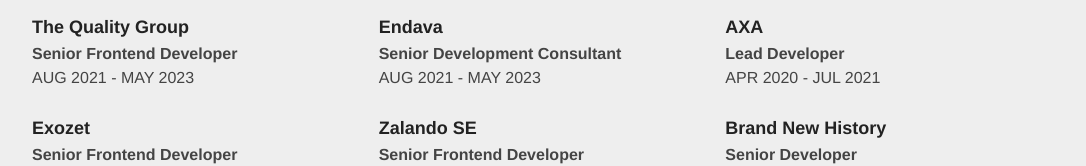
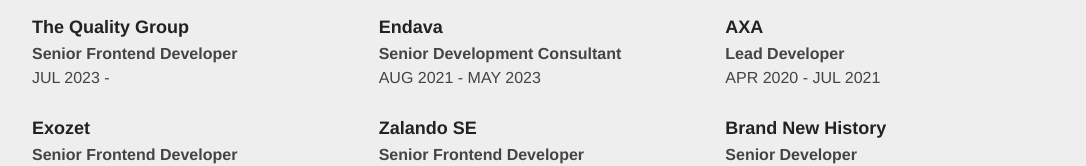
Before and after one commit to campsafari/campsafari.github.io, a React (Create React App) app: page / in a window 1280 px wide. Shown: the part 447-613 px from the top of the page, without its empty margins (96-1182 px from the left). Built offline with nearby package versions, Linux system fonts and the light colour scheme; a web font is replaced by a local one.

Commit message:
update data

```diff
--- a/src/data.js
+++ b/src/data.js
@@ -1,330 +1,352 @@
 export default {
-
   info: {
-        name: 'Daniel Schillat',
-        date: '18.06.1977',
-        languages: 'Deutsch / Englisch',
-        nationality: 'german',
-        address: 'Naumannstr. 6',
-        city: 'Berlin',
-        zip: '10829',
-        country: 'Germany',
-        intro: 'I am specializing for over 20 years in the development of user facing applications.',
-        tooling: 'The tools i heavily use include: React, React Native, Apollo, NextJS, Typescript, Sketch, Zeplin, Figma, Material UI, Tailwind',
-        phone: '+49 160 947 499 26',
-        email: 'ds@campsafari.de',
+    name: "Daniel Schillat",
+    date: "18.06.1977",
+    languages: "Deutsch / Englisch",
+    nationality: "german",
+    address: "Naumannstr. 6",
+    city: "Berlin",
+    zip: "10829",
+    country: "Germany",
+    intro:
+      "I am specializing for over 20 years in the development of user facing applications.",
+    tooling:
+      "The tools i heavily use include: React, React Native, Apollo, NextJS, Typescript, Sketch, Zeplin, Figma, Material UI, Tailwind",
+    phone: "+49 160 947 499 26",
+    email: "ds@campsafari.de",
   },
 
-    'roles': {
-        title: 'Experience:',
+  roles: {
+    title: "Experience:",
     items: [
       {
-                'from': '01.08.2021',
-                'to': '31.05.2023',
-                'role': 'Senior Frontend Developer',
-                'company': 'The Quality Group',
-                'description': 'Migrating multiple online shops built on different tech stacks to a single code base based on Remix / Shopify Hydrogen.',
+        from: "01.07.2023",
+        to: "",
+        role: "Senior Frontend Developer",
+        company: "The Quality Group",
+        description:
+          "Migrating multiple online shops built on different tech stacks to a single code base based on Remix / Shopify Hydrogen.",
       },
       {
-                'from': '01.08.2021',
-                'to': '31.05.2023',
-                'role': 'Senior Development Consultant',
-                'company': 'Endava',
-                'description': 'I was hired to guide and lead a team for a german video streaming platform. The platform consists of multiple REST apis, a graphql backend and the frontend was built with NextJs and Apollo. My responsibilities were backend & frontend coding, UX and development consulting, creating user flows in figma, project management, writing user stories for new features, validating feature requests made by the client and mentoring other developers in the team.',
+        from: "01.08.2021",
+        to: "31.05.2023",
+        role: "Senior Development Consultant",
+        company: "Endava",
+        description:
+          "I was hired to guide and lead a team for a german video streaming platform. The platform consists of multiple REST apis, a graphql backend and the frontend was built with NextJs and Apollo. My responsibilities were backend & frontend coding, UX and development consulting, creating user flows in figma, project management, writing user stories for new features, validating feature requests made by the client and mentoring other developers in the team.",
       },
       {
-                'from': '01.04.2020',
-                'to': '31.06.2021',
-                'role': 'Lead Developer',
-                'company': 'AXA',
-                'description': 'AXA hired me to design and develop an internal process management application. This was build using NextJs, Apollo and Material UI.',
+        from: "01.04.2020",
+        to: "31.06.2021",
+        role: "Lead Developer",
+        company: "AXA",
+        description:
+          "AXA hired me to design and develop an internal process management application. This was build using NextJs, Apollo and Material UI.",
       },
       {
-                'from': '01.05.2017',
-                'to': '31.03.2020',
-                'role': 'Senior Frontend Developer',
-                'company': 'Exozet',
-                'description': 'In this role i was mostly leading frontend development teams and helping the developers with the transition to modern tech stacks like React, Apollo and Redux as well as laying the foundations of that particular projects.',
+        from: "01.05.2017",
+        to: "31.03.2020",
+        role: "Senior Frontend Developer",
+        company: "Exozet",
+        description:
+          "In this role i was mostly leading frontend development teams and helping the developers with the transition to modern tech stacks like React, Apollo and Redux as well as laying the foundations of that particular projects.",
       },
       {
-                'from': '01.01.2015',
-                'to': '31.04.2017',
-                'role': 'Senior Frontend Developer',
-                'company': 'Zalando SE',
-                'description': 'I was hired as a lead developer to kick start Zalando´s curating shopping platform.',
+        from: "01.01.2015",
+        to: "31.04.2017",
+        role: "Senior Frontend Developer",
+        company: "Zalando SE",
+        description:
+          "I was hired as a lead developer to kick start Zalando´s curating shopping platform.",
       },
       {
-                'from': '01.01.2010',
-                'to': '01.01.2011',
-                'role': 'Senior Developer',
-                'company': 'Brand New History',
-                'description': '',
+        from: "01.01.2010",
+        to: "01.01.2011",
+        role: "Senior Developer",
+        company: "Brand New History",
+        description: "",
       },
       {
-                'from': '01.06.2003',
-                'to': '31.12.2016',
-                'role': 'Senior Frontend Developer',
-                'company': 'Solebox',
-                'description': '',
+        from: "01.06.2003",
+        to: "31.12.2016",
+        role: "Senior Frontend Developer",
+        company: "Solebox",
+        description: "",
       },
       {
-                'from': '01.09.2010',
-                'to': '31.12.2014',
-                'role': 'Senior Frontend Developer',
-                'company': 'Exozet',
-                'description': '',
+        from: "01.09.2010",
+        to: "31.12.2014",
+        role: "Senior Frontend Developer",
+        company: "Exozet",
+        description: "",
       },
       {
-                'from': '01.01.2007',
-                'to': '31.12.2009',
-                'role': 'Developer, Founder',
-                'company': 'Shopper E-Commerce Platform',
-                'description': '',
+        from: "01.01.2007",
+        to: "31.12.2009",
+        role: "Developer, Founder",
+        company: "Shopper E-Commerce Platform",
+        description: "",
       },
       {
-                'from': '01.01.2001',
-                'to': '31.12.2002',
-                'role': 'Developer, Founder',
-                'company': 'IT Wars',
-                'description': '',
+        from: "01.01.2001",
+        to: "31.12.2002",
+        role: "Developer, Founder",
+        company: "IT Wars",
+        description: "",
       },
       {
-                'from': '01.12.1999',
-                'to': '31.12.2001',
-                'role': 'Frontend Developer',
-                'company': 'R.Ø.S.A. Berlin',
-                'description': '',
+        from: "01.12.1999",
+        to: "31.12.2001",
+        role: "Frontend Developer",
+        company: "R.Ø.S.A. Berlin",
+        description: "",
       },
     ],
   },
-    'projects': {
-        title: 'Selected Projects:',
+  projects: {
+    title: "Selected Projects:",
     items: [
       {
-                title: 'The Masked Singer App',
-                role: 'Lead Developer',
-                from: '01.02.2020',
-                to: '31.03.2020',
-                tools: 'React Native, Apollo Client, GraphQl',
-                description: 'Development of the mobile app for the TV show "The Masked Singer" with React-Native and Apollo Client',
-                link: '',
+        title: "The Masked Singer App",
+        role: "Lead Developer",
+        from: "01.02.2020",
+        to: "31.03.2020",
+        tools: "React Native, Apollo Client, GraphQl",
+        description:
+          'Development of the mobile app for the TV show "The Masked Singer" with React-Native and Apollo Client',
+        link: "",
       },
       {
-                title: 'Big Brother App',
-                role: 'Lead Developer',
-                from: '01.12.2019',
-                to: '01.03.2020',
-                tools: 'React Native, Apollo Client, GraphQl',
-                description: 'Development of the mobile app for the TV show "Big Brother" with React-Native and Apollo Client',
-                link: '',
+        title: "Big Brother App",
+        role: "Lead Developer",
+        from: "01.12.2019",
+        to: "01.03.2020",
+        tools: "React Native, Apollo Client, GraphQl",
+        description:
+          'Development of the mobile app for the TV show "Big Brother" with React-Native and Apollo Client',
+        link: "",
       },
       {
-                title: '3sat Mediathek Web',
-                role: 'Senior Frontend Developer',
-                from: '01.12.2018',
-                to: '01.05.2019',
-                tools: 'SASS, Foundation, Javascript, Atomic Design',
-                description: 'Development of the foundation for frontend components and bridging the gap between design and development. This was done by establishing a common lingo for modules and components, setting up the workflow between design and development via sketch and zeplin as well as defining component APIs for engineering.',
-                link: 'https://www.3sat.de',
+        title: "3sat Mediathek Web",
+        role: "Senior Frontend Developer",
+        from: "01.12.2018",
+        to: "01.05.2019",
+        tools: "SASS, Foundation, Javascript, Atomic Design",
+        description:
+          "Development of the foundation for frontend components and bridging the gap between design and development. This was done by establishing a common lingo for modules and components, setting up the workflow between design and development via sketch and zeplin as well as defining component APIs for engineering.",
+        link: "https://www.3sat.de",
       },
       {
-                title: '3sat Mediathek App',
-                role: 'Lead Developer',
-                from: '01.12.2018',
-                to: '01.05.2019',
-                tools: 'React Native, Redux, RxJS, Atomic Design',
-                description: '',
-                link: 'https://apps.apple.com/de/app/3sat-mediathek/id687276377',
+        title: "3sat Mediathek App",
+        role: "Lead Developer",
+        from: "01.12.2018",
+        to: "01.05.2019",
+        tools: "React Native, Redux, RxJS, Atomic Design",
+        description: "",
+        link: "https://apps.apple.com/de/app/3sat-mediathek/id687276377",
       },
       {
-                title: 'ZDF Mediathek',
-                role: 'Lead Frontend Developer',
-                from: '01.06.2019',
-                to: '',
-                tools: 'Foundation, Javascript, SASS, Redux, React',
-                description: 'Establishing a solid component foundation and a partly migration of the existing stack based on twig and spring boot to react and redux. The migration was done gradually via react portals.',
-                link: 'https://apps.apple.com/de/app/3sat-mediathek/id687276377',
+        title: "ZDF Mediathek",
+        role: "Lead Frontend Developer",
+        from: "01.06.2019",
+        to: "",
+        tools: "Foundation, Javascript, SASS, Redux, React",
+        description:
+          "Establishing a solid component foundation and a partly migration of the existing stack based on twig and spring boot to react and redux. The migration was done gradually via react portals.",
+        link: "https://apps.apple.com/de/app/3sat-mediathek/id687276377",
       },
       {
-                title: 'ZDFtivi App',
-                role: 'Frontend Developer',
-                from: '01.05.2017',
-                to: '31.12.2017',
-                tools: 'React Native, Redux, RxJS',
-                description: '',
-                link: '',
+        title: "ZDFtivi App",
+        role: "Frontend Developer",
+        from: "01.05.2017",
+        to: "31.12.2017",
+        tools: "React Native, Redux, RxJS",
+        description: "",
+        link: "",
       },
       {
-                title: 'Zalon by Zalando',
-                role: 'Lead Frontend Developer',
-                from: '01.01.2015',
-                to: '31.03.2017',
-                tools: 'SASS, Javascript, Foundation, Scala, Atomic Design',
-                description: 'Implementation of the client facing frontend architecture based on "Atomic Design" principles. Further development of an admin interface in React for managing orders and assembling outfits for clients.',
-                link: 'https://www.zalon.de',
+        title: "Zalon by Zalando",
+        role: "Lead Frontend Developer",
+        from: "01.01.2015",
+        to: "31.03.2017",
+        tools: "SASS, Javascript, Foundation, Scala, Atomic Design",
+        description:
+          'Implementation of the client facing frontend architecture based on "Atomic Design" principles. Further development of an admin interface in React for managing orders and assembling outfits for clients.',
+        link: "https://www.zalon.de",
       },
       {
-                title: 'Solebox Onlinestore',
-                role: 'Developer, Designer, DevOp',
-                from: '01.01.2003',
-                to: '31.10.2016',
-                tools: 'SASS, Javascript, Magento, PHP, Atomic Design, AWS',
-                description: 'Responsive Onlineshop for the berlin based sneaker Boutique Solebox.',
-                link: 'expired',
+        title: "Solebox Onlinestore",
+        role: "Developer, Designer, DevOp",
+        from: "01.01.2003",
+        to: "31.10.2016",
+        tools: "SASS, Javascript, Magento, PHP, Atomic Design, AWS",
+        description:
+          "Responsive Onlineshop for the berlin based sneaker Boutique Solebox.",
+        link: "expired",
       },
       {
-                title: 'Ernst und Sohn',
-                role: 'Frontend Developer',
-                from: '09.01.2014',
-                to: '31.12.2014',
-                tools: 'Javascript, SASS, HTML',
-                description: 'Responsive Website for the german publisher "Ernst und Sohn".',
-                link: 'https://www.ernst-und-sohn.de',
+        title: "Ernst und Sohn",
+        role: "Frontend Developer",
+        from: "09.01.2014",
+        to: "31.12.2014",
+        tools: "Javascript, SASS, HTML",
+        description:
+          'Responsive Website for the german publisher "Ernst und Sohn".',
+        link: "https://www.ernst-und-sohn.de",
       },
       {
-                title: 'RBB Online',
-                role: 'Frontend Developer',
-                from: '02.01.2013',
-                to: '31.12.2013',
-                tools: 'Javascript, SASS, HTML',
-                description: 'Responsive Website for the german TV Channel RBB.',
-                link: 'https://www.rbb-online.de/',
+        title: "RBB Online",
+        role: "Frontend Developer",
+        from: "02.01.2013",
+        to: "31.12.2013",
+        tools: "Javascript, SASS, HTML",
+        description: "Responsive Website for the german TV Channel RBB.",
+        link: "https://www.rbb-online.de/",
       },
       {
-                title: 'Deutsche Welle Smart TV App',
-                role: 'Frontend Developer',
-                from: '09.01.2012',
-                to: '31.12.2012',
-                tools: 'SASS, Javascript, HTML',
+        title: "Deutsche Welle Smart TV App",
+        role: "Frontend Developer",
+        from: "09.01.2012",
+        to: "31.12.2012",
+        tools: "SASS, Javascript, HTML",
         description: 'Smart-TV App for "Deutsche Welle Rundfunk".',
-                link: '',
-            }, {
-                title: 'TV Digital',
-                role: 'Lead Developer',
-                from: '01.01.2011',
-                to: '08.31.2013',
-                tools: 'SASS, Javascript, HTML',
-                description: 'Concept and Development of an EPG.',
-                link: '',
-            }, {
-                title: 'Alpha Industries',
-                role: 'Lead Developer',
-                from: '01.01.2009',
-                to: '31.04.2009',
-                tools: 'Flex Builder, Actionscript 3, PHP, MySql, Illustrator, Photoshop, Apple Motion',
-                description: 'Concept, Design & Development of the Website and CMS.',
-                link: '',
+        link: "",
       },
       {
-                title: 'Moonbootica',
-                role: 'Lead Developer',
-                from: '01.03.2010',
-                to: '31.04.2010',
-                tools: 'CSS, HTML, Javascript, PHP, Wordpress',
-                description: 'Development of a custom Wordpress Theme',
-                link: '',
-            },{
-                title: 'New Balance Lifestyle',
-                role: 'Lead Developer',
-                from: '01.01.2009',
-                to: '31.04.2009',
-                tools: 'Actionscript, Mysql, PHP',
-                description: 'Design & Development of a microsite for New Balance Lifestyle.',
-                link: '',
-            }, {
-                title: 'Plastic Particles',
-                role: 'Lead Developer',
-                from: '01.02.2003',
-                to: '31.04.2003',
-                tools: 'Actionscript 2, PHP, MySql',
-                description: 'Concept & Development of a Jump\'n Run based Onlineshop',
-                link: '',
-            }, {
-                title: 'RECON STORE',
-                role: 'Lead Developer',
-                from: '01.02.2003',
-                to: '31.04.2003',
-                tools: 'Actionscript, Cinema 4D, PHP',
-                description: 'Concept, Design & Development of an E-Concept-Store for the fashion label "RECON" made by the New York artists Futura 2000 and Stash.',
-                link: '',
+        title: "TV Digital",
+        role: "Lead Developer",
+        from: "01.01.2011",
+        to: "08.31.2013",
+        tools: "SASS, Javascript, HTML",
+        description: "Concept and Development of an EPG.",
+        link: "",
+      },
+      {
+        title: "Alpha Industries",
+        role: "Lead Developer",
+        from: "01.01.2009",
+        to: "31.04.2009",
+        tools:
+          "Flex Builder, Actionscript 3, PHP, MySql, Illustrator, Photoshop, Apple Motion",
+        description: "Concept, Design & Development of the Website and CMS.",
+        link: "",
+      },
+      {
+        title: "Moonbootica",
+        role: "Lead Developer",
+        from: "01.03.2010",
+        to: "31.04.2010",
+        tools: "CSS, HTML, Javascript, PHP, Wordpress",
+        description: "Development of a custom Wordpress Theme",
+        link: "",
+      },
+      {
+        title: "New Balance Lifestyle",
+        role: "Lead Developer",
+        from: "01.01.2009",
+        to: "31.04.2009",
+        tools: "Actionscript, Mysql, PHP",
+        description:
+          "Design & Development of a microsite for New Balance Lifestyle.",
+        link: "",
+      },
+      {
+        title: "Plastic Particles",
+        role: "Lead Developer",
+        from: "01.02.2003",
+        to: "31.04.2003",
+        tools: "Actionscript 2, PHP, MySql",
+        description: "Concept & Development of a Jump'n Run based Onlineshop",
+        link: "",
+      },
+      {
+        title: "RECON STORE",
+        role: "Lead Developer",
+        from: "01.02.2003",
+        to: "31.04.2003",
+        tools: "Actionscript, Cinema 4D, PHP",
+        description:
+          'Concept, Design & Development of an E-Concept-Store for the fashion label "RECON" made by the New York artists Futura 2000 and Stash.',
+        link: "",
       },
     ],
   },
-    'awards': {
-        title: 'Awards',
+  awards: {
+    title: "Awards",
     items: [
       {
-                title: 'Red Dot Design Award',
-                date: '2015',
-                project: 'ZDFtivi App',
-                description: '',
+        title: "Red Dot Design Award",
+        date: "2015",
+        project: "ZDFtivi App",
+        description: "",
       },
       {
-                title: 'Banff Television Festival',
-                date: '2012',
-                project: 'Wer rettet Dina Foxx',
-                description: 'Interactive, Best Cross-Platform Project, Fiction Program ',
+        title: "Banff Television Festival",
+        date: "2012",
+        project: "Wer rettet Dina Foxx",
+        description:
+          "Interactive, Best Cross-Platform Project, Fiction Program ",
       },
       {
-                title: 'New York Festivals 2012: Gold Medal',
-                date: '2012',
-                project: 'Wer rettet Dina Foxx',
-                description: 'Online Entertainment Program',
+        title: "New York Festivals 2012: Gold Medal",
+        date: "2012",
+        project: "Wer rettet Dina Foxx",
+        description: "Online Entertainment Program",
       },
       {
-                title: 'ADC Germany Silver',
-                date: '2000',
-                project: 'Recon Store',
-                description: 'Online Gamified Conceptstore ',
+        title: "ADC Germany Silver",
+        date: "2000",
+        project: "Recon Store",
+        description: "Online Gamified Conceptstore ",
       },
       {
-                title: 'ADC Germany Bronze',
-                date: '2000',
-                project: 'Shawne Fielding Microsite',
-                description: '',
+        title: "ADC Germany Bronze",
+        date: "2000",
+        project: "Shawne Fielding Microsite",
+        description: "",
       },
       {
-                title: 'Cannes Cyberlions Nominee',
-                date: '2000',
-                project: 'Recon Store',
-                description: '',
+        title: "Cannes Cyberlions Nominee",
+        date: "2000",
+        project: "Recon Store",
+        description: "",
       },
     ],
   },
-    'education':
-        {
-            title: 'Ausbildung',
+  education: {
+    title: "Ausbildung",
     items: [
       {
-                    'from': '01.01.1997',
-                    'to': '31.12.1999',
-                    'title': 'Multimedia Producer',
+        from: "01.01.1997",
+        to: "31.12.1999",
+        title: "Multimedia Producer",
         subtitle: "S.A.E. Institute",
-                } ],
+      },
+    ],
   },
   clients: [
-        'Alpha Industries',
-        'Aperto',
-        'Atomsfair Clothing',
-        'Axel Springer',
-        'BMG',
-        'CNN',
-        'Deutsche Welle',
-        'Discovery Channel',
-        'Frog Design',
-        'Heimat',
-        'Kochstrasse',
-        'Leonardo',
-        'LoDown Magazine',
-        'New Balance',
-        'RBB',
-        'Recon',
-        'Redbull',
-        'Siemens',
-        'Solebox',
-        'Stahl Corp.',
-        'Swatch',
-        'Universal',
-        'ZDF',
+    "Alpha Industries",
+    "Aperto",
+    "Atomsfair Clothing",
+    "Axel Springer",
+    "BMG",
+    "CNN",
+    "Deutsche Welle",
+    "Discovery Channel",
+    "Frog Design",
+    "Heimat",
+    "Kochstrasse",
+    "Leonardo",
+    "LoDown Magazine",
+    "New Balance",
+    "RBB",
+    "Recon",
+    "Redbull",
+    "Siemens",
+    "Solebox",
+    "Stahl Corp.",
+    "Swatch",
+    "Universal",
+    "ZDF",
   ],
-}
+};
```
Lines whose indentation alone changed are shown as unchanged.
